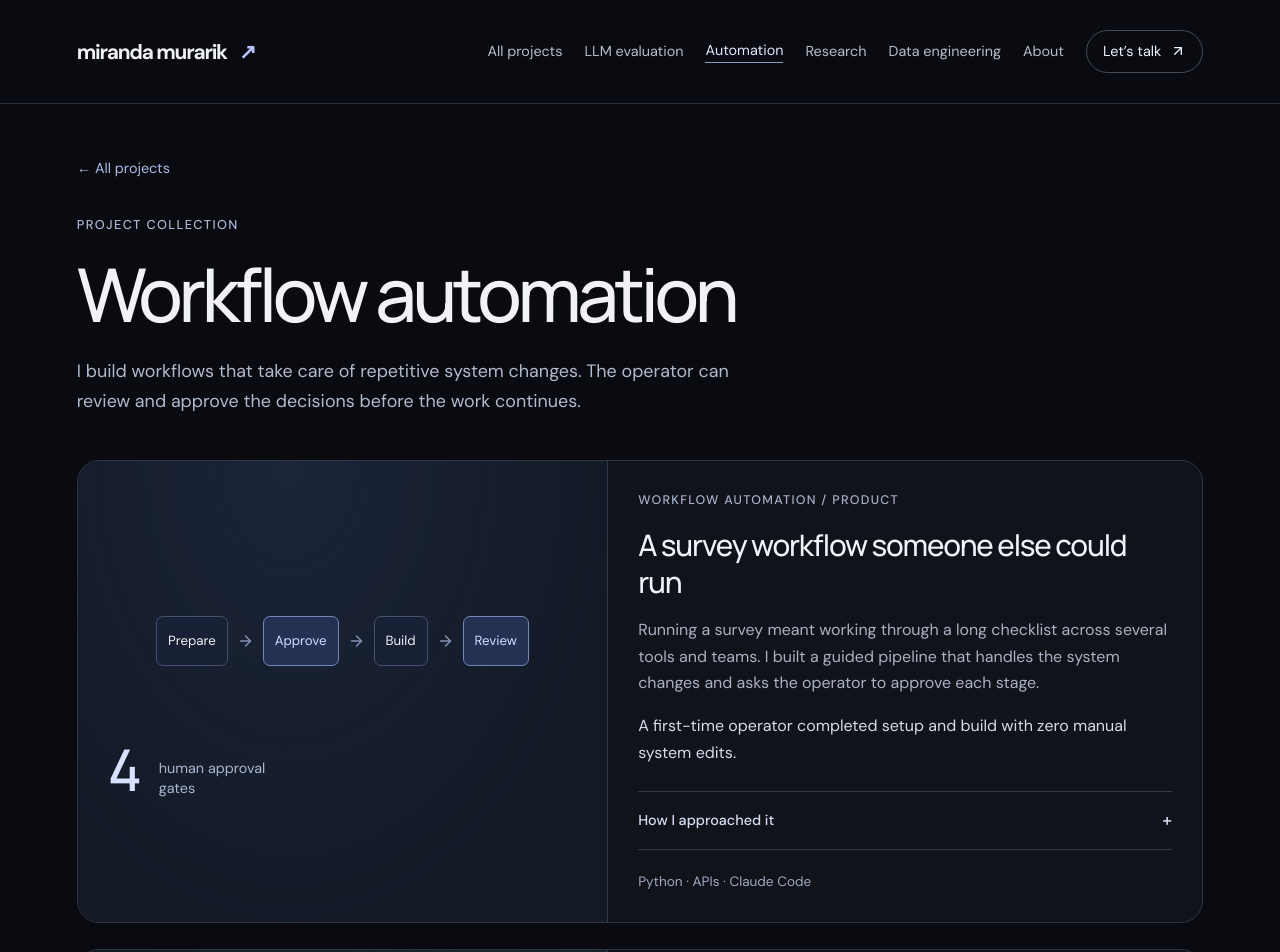
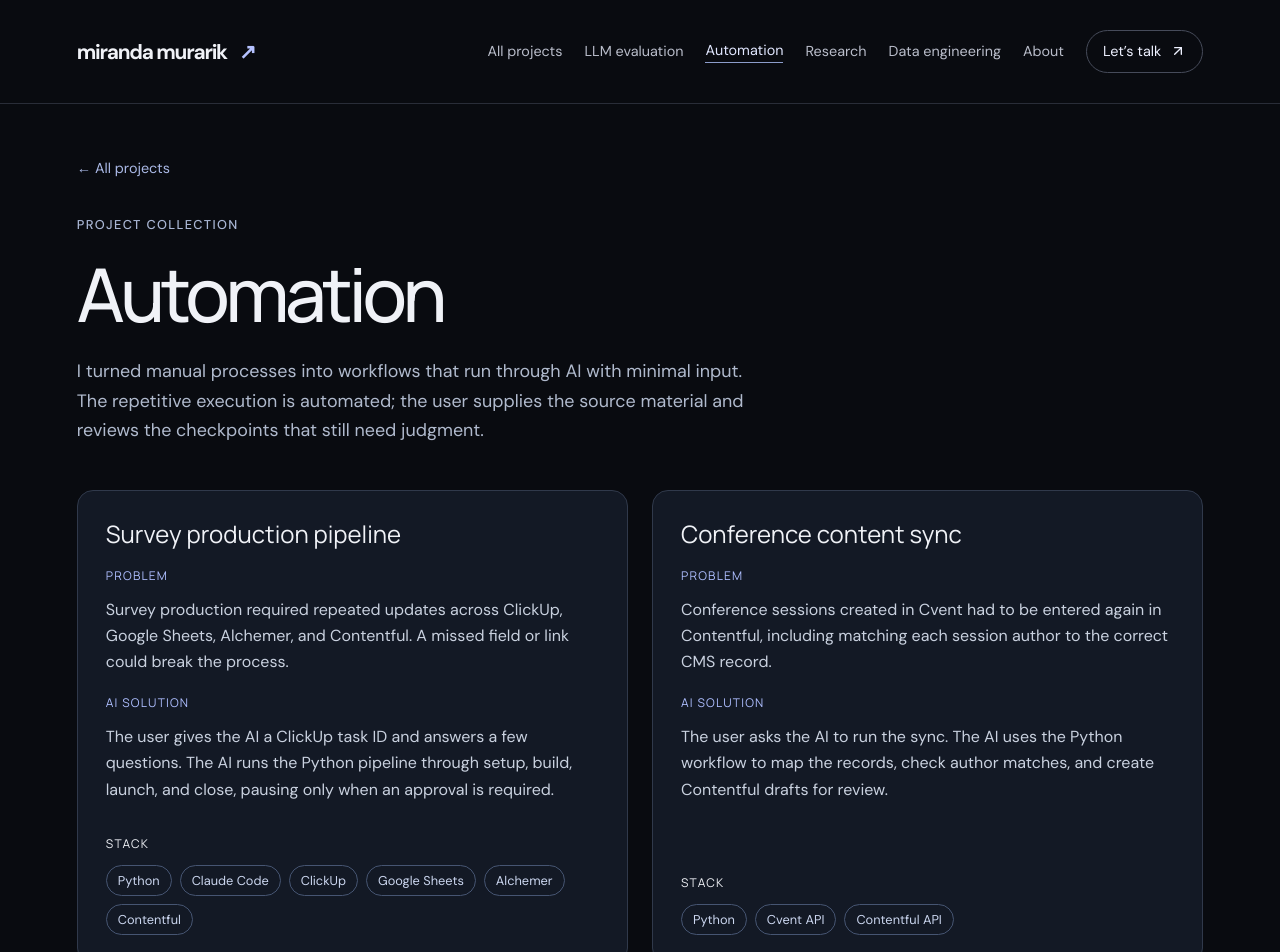
Before and after one commit to mmurarik/portfolio, a Next.js app: page /automation in a window 1280 px wide. Shown: the top 952 px of the page. Built offline with nearby package versions, Linux system fonts and the light colour scheme.

Commit message:
Save automation project catalog draft

```diff
--- /dev/null
+++ b/app/automation/automation-projects.tsx
@@ -0,0 +1,79 @@
+import { projects } from '../projects';
+import SiteLink from '../site-link';
+
+// Functional summaries for the Automation collection, using the catalog IDs.
+const summaries: Record<string, { title: string; problem: string; solution: string; stack?: string }> = {
+  polls: {
+    title: 'Survey production pipeline',
+    problem: 'Survey production required repeated updates across ClickUp, Google Sheets, Alchemer, and Contentful. A missed field or link could break the process.',
+    solution: 'The user gives the AI a ClickUp task ID and answers a few questions. The AI runs the Python pipeline through setup, build, launch, and close, pausing only when an approval is required.',
+    stack: 'Python · Claude Code · ClickUp · Google Sheets · Alchemer · Contentful',
+  },
+  publishing: {
+    title: 'Conference content sync',
+    problem: 'Conference sessions created in Cvent had to be entered again in Contentful, including matching each session author to the correct CMS record.',
+    solution: 'The user asks the AI to run the sync. The AI uses the Python workflow to map the records, check author matches, and create Contentful drafts for review.',
+    stack: 'Python · Cvent API · Contentful API',
+  },
+  handoff: {
+    title: 'Workflow handoff toolkit',
+    problem: 'AI-assisted workflows were difficult for another analyst to operate safely without the original builder present.',
+    solution: 'The user can ask the AI to run a workflow in plain language. Project instructions, configuration, runbooks, and recovery guidance tell the AI what it can do and when it must stop for approval.',
+    stack: 'Claude Code · YAML',
+  },
+  'survey-publishing': {
+    title: 'Survey report publishing',
+    problem: 'Publishing a survey report required analysts to transform results, write chart captions, summarize the findings, and enter the content in the CMS.',
+    solution: 'The workflow prepares the results and uses AI to draft the chart captions and executive summary. It creates the CMS entries as drafts so the user only needs to review them.',
+  },
+  'speaker-intake': {
+    title: 'Speaker intake pipeline',
+    problem: 'Speaker applications collected in Alchemer had to be cleaned and re-entered in the conference team’s ClickUp tracker.',
+    solution: 'The user gives the AI the survey export. The AI runs the Python scripts that clean each response and create the ClickUp tasks with the correct field mappings.',
+  },
+  transcripts: {
+    title: 'SharePoint transcript extraction',
+    problem: 'A SharePoint recording blocked transcript downloads, and the scrolling transcript panel loaded only part of the meeting at a time.',
+    solution: 'The user asks the AI to collect the transcript. The AI controls the browser, scrolls through the panel, collects each visible entry, and removes duplicates.',
+  },
+  'survey-styling': {
+    title: 'Alchemer survey styling',
+    problem: 'Alchemer’s markup and stylesheet loading order overrode custom survey styles.',
+    solution: 'The user asks the AI to style a survey. A reusable skill gives the AI the platform-specific rules and CSS pattern so it can apply the design inside Alchemer.',
+    stack: 'CSS · Chrome DevTools · Claude',
+  },
+  'clickup-fields': {
+    title: 'ClickUp field management',
+    problem: 'Intake workflows depended on matching custom-field structures across multiple ClickUp lists.',
+    solution: 'The user tells the AI which lists need to match. The AI runs the Python tools that create, copy, or update the field schemas and sync the survey responses.',
+  },
+  'meeting-tasks': {
+    title: 'Meeting notes to tasks',
+    problem: 'Project notes needed to be converted into structured ClickUp tasks.',
+    solution: 'The user gives the meeting notes to the AI. It extracts the task details, asks for any missing information, and creates the ClickUp tasks.',
+    stack: 'Claude Code · ClickUp',
+  },
+};
+
+export default function AutomationProjects() {
+  return <div className="automation-grid">
+    {projects.filter(project => project.category === '/automation').map(project => {
+      const summary = summaries[project.id];
+      return <article className="automation-card" id={project.id} key={project.id}>
+        <h2>{summary.title}</h2>
+        <div className="automation-detail">
+          <h3>Problem</h3>
+          <p>{summary.problem}</p>
+          <h3>AI solution</h3>
+          <p>{summary.solution}</p>
+        </div>
+        {project.related && <p className="automation-context">{project.related}</p>}
+        <div className="automation-stack">
+          <h3>Stack</h3>
+          <ul>{(summary.stack ?? project.tools).split(' · ').map(tool => <li key={tool}>{tool}</li>)}</ul>
+        </div>
+        {project.href && <SiteLink className="automation-link" href={project.href}>View project ↗</SiteLink>}
+      </article>;
+    })}
+  </div>;
+}
--- /dev/null
+++ b/app/automation/automation.css
@@ -0,0 +1,31 @@
+.automation-grid {
+  display: grid;
+  grid-template-columns: repeat(2, minmax(0, 1fr));
+  gap: 24px;
+  padding-bottom: 64px;
+}
+.automation-card {
+  border: 1px solid #30394b;
+  background: #131925;
+  border-radius: 16px;
+  padding: 28px;
+  scroll-margin-top: 110px;
+  display: flex;
+  flex-direction: column;
+}
+.automation-card h2 { font-size: 1.5rem; line-height: 1.25; margin: 0 0 14px; }
+.automation-card p { line-height: 1.65; margin: 0 0 16px; }
+.automation-detail h3,
+.automation-stack h3 { font-size: .75rem; text-transform: uppercase; letter-spacing: .1em; margin: 0 0 12px; }
+.automation-detail h3 { color: #aebeff; margin-top: 18px; }
+.automation-detail h3:first-child { margin-top: 4px; }
+.automation-detail p { color: #c9d1df; }
+.automation-card .automation-context { font-size: .85rem; opacity: .75; }
+.automation-stack { margin-top: auto; padding-top: 16px; }
+.automation-stack ul { display: flex; flex-wrap: wrap; gap: 8px; list-style: none; padding: 0; margin: 0; }
+.automation-stack li { border: 1px solid #465572; color: #cbd6ef; border-radius: 999px; padding: 5px 11px; font-size: .8rem; }
+.automation-link { margin-top: 20px; }
+@media (max-width: 700px) {
+  .automation-grid { grid-template-columns: 1fr; gap: 16px; }
+  .automation-card { padding: 22px; }
+}
```
Also changed, not shown: app/automation/page.tsx (+4 -3 lines).
